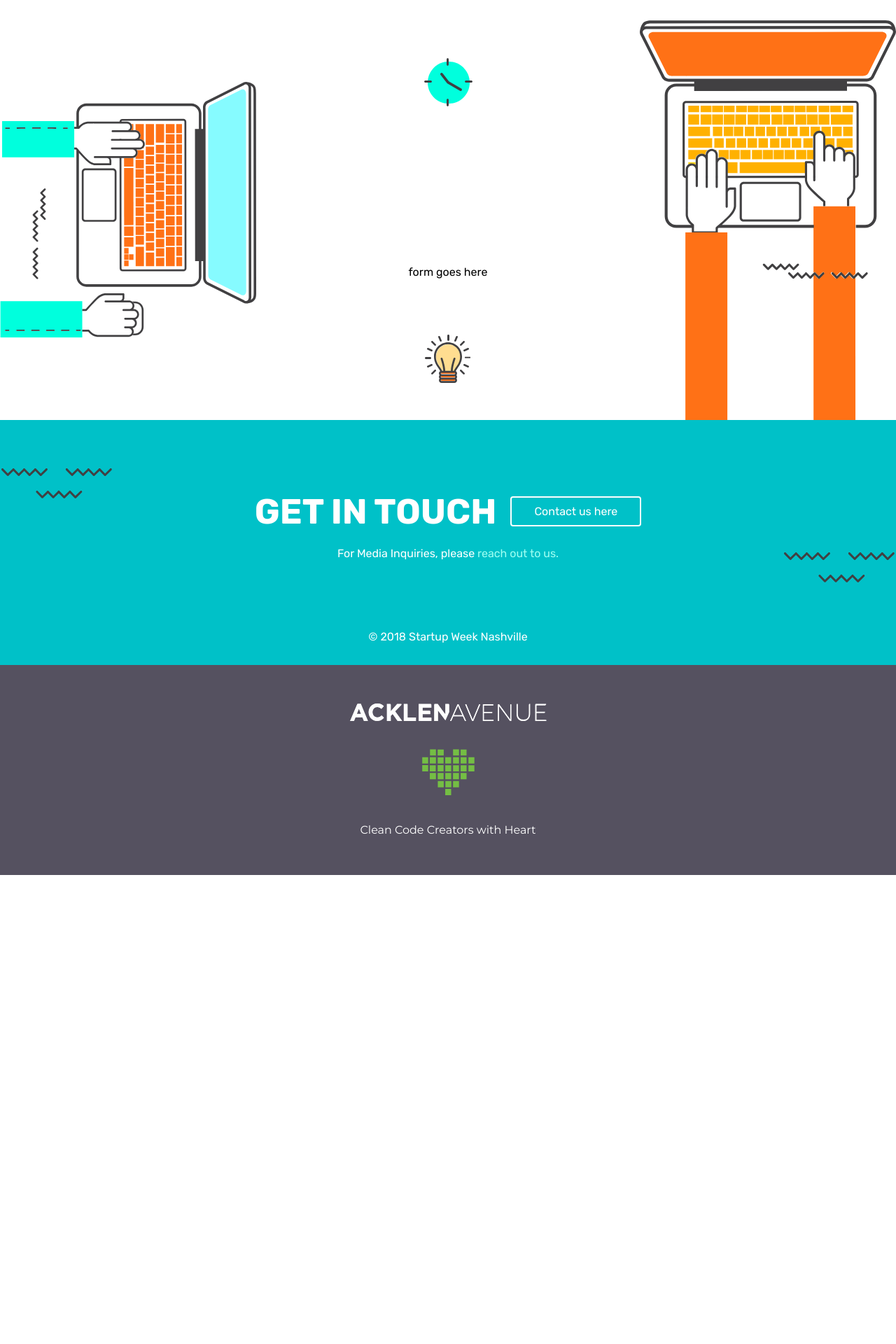
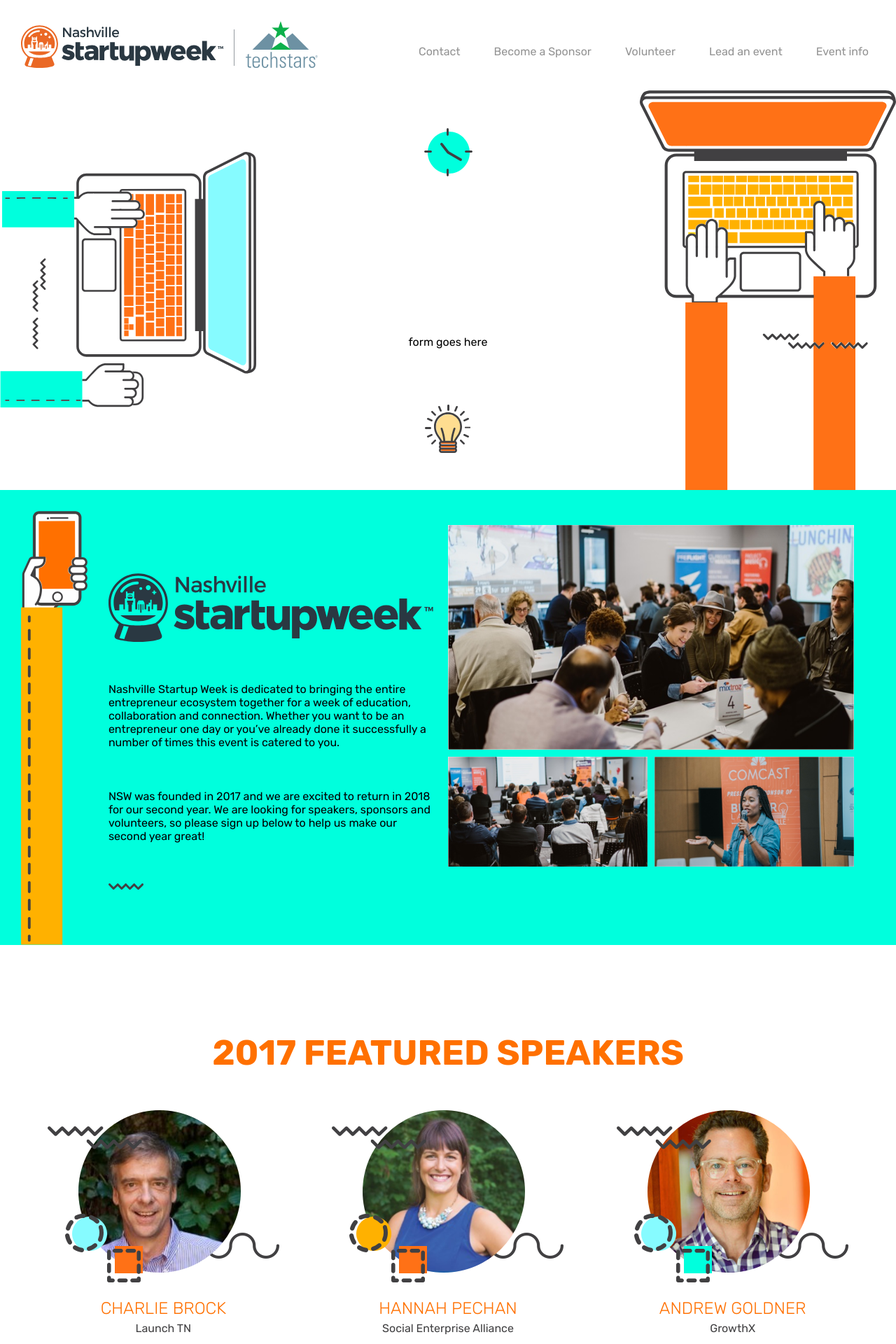
Before and after one commit to dchinchilla/nashvillesw, a plain HTML site: page 2018/index.html in a window 1280 px wide. Shown: the top 1920 px of the page at 70% size. Before the commit the page ends 1250 px from the top, so only its background shows below. Drawn offline with Linux system fonts and the light colour scheme.

Commit message:
Speakers and description section
2 new sections, Navigation is not finished

```diff
--- a/2018/NSW_style1.css
+++ b/2018/NSW_style1.css
@@ -23,6 +23,49 @@ body{
 	font-family: 'Rubik', sans-serif;
 	-webkit-font-smoothing: antialiased;
 }
+
+header{
+	display: flex;
+	height: 100px;
+	align-items: baseline;
+}
+
+#NSWlogo{
+	margin-left:30px;
+	margin-right: 120px;
+	margin-top: 30px;
+}
+.navigation{
+	float: right;
+}
+
+.navigation ul {
+    list-style-type: none;
+    margin: 0;
+    padding: 0;
+    overflow: hidden;
+}
+
+.navigation li {
+    float: right;
+
+}
+
+.navigation li a {
+    display: block;
+    text-align: center;
+    padding: 14px 24px;
+    text-decoration: none;
+    color: #939393;
+    -webkit-transition-duration: 0.4s; /* Safari */
+    transition-duration: 0.4s;
+}
+.navigation li a:hover {
+    color: #FF7000;
+    text-decoration: underline;
+    font-weight: bold;
+}
+
 
 section.taglinebanner {
     /*background-color: #c1edff;*/
@@ -53,7 +96,7 @@ section.taglinebanner {
 	justify-content: center;
 	flex-direction:  column;
 	display: flex;
-	padding: 30px;
+	margin: 30px;
 }
 
 .clockblue {
@@ -85,6 +128,89 @@ img.animated-tagline {
     display: block;
     max-width: 100%;
     height: auto;
+}
+
+section.descriptionsection{
+	height: 650px;
+	background-color: #00FFDD;
+	display: flex;
+
+}
+.description1{
+	width: 50%;
+	display: flex;
+}
+.description2{
+	width: 50%;
+}
+#handphone{
+	margin-left: 30px;
+	margin-top: 30px;
+}
+.descriptiontext{
+	display: flex;
+	flex-direction: column;
+	justify-content: space-around;
+	align-items: flex-start;
+	padding-left: 30px;
+	padding-right: 60px;
+	padding-top: 90px;
+	padding-bottom: 50px;
+}
+.descriptionphotos{
+	display: flex;
+	flex-direction: column;
+	padding-top: 50px;
+	padding-right: 60px;
+	max-width: 660px;
+}
+.bottomphoto{
+	display: flex;
+}
+.descriptionphotos img{
+	width: 100%;
+	height: auto;
+}
+.bp1{
+	padding-right: 10px;
+
+}
+.topphoto{
+	margin-bottom: 6px;
+}
+
+section.speakerssection{
+	height: 650px;
+	padding-left: 30px;
+	padding-right: 30px;
+	text-align: center;
+	color: #414042;
+	display: flex;
+	justify-content: center;
+	flex-direction: column;
+}
+.speakerssection h1{
+	font-size: 50px;
+	text-align: center;
+	color: #FF7000;
+}
+.speakerssection h2{
+	color: #FF7000;
+	margin-bottom: 5px;
+	font-weight: lighter;
+}
+
+.speakerscontainer{
+	display: flex;
+	align-items: center;
+	justify-content: space-around;
+}
+.speaker{
+	margin: 10px;
+}
+section.leadeventsection{
+	height: 650px;
+	background-color: #FFB100;
 }
 
 section.contact{
@@ -176,6 +302,19 @@ section.contact{
 
 @media (max-width: 700px) {
 
+	header{
+		flex-direction: column;
+	}
+	#NSWlogo{
+		width: 70%;
+		margin: 0 10 0 10;
+		display: inline-block;
+	}
+
+	.navigation{
+		display: none;
+	}
+
 	section.taglinebanner{
 		flex-direction: column;
 		align-items: center;
@@ -198,6 +337,50 @@ section.contact{
 	.taglinecontent{
 		width: 80%;
 	}
+	section.descriptionsection{
+		flex-direction: column;
+		height: 1300px;
+		align-items: center;
+		padding-top: 40px;
+	}
+	#handphone{
+		display: none;
+	}
+	.description1, .description2{
+		width: 100%;
+		justify-content: center;
+		height: 1100px;
+	}
+	.descriptiontext{
+		width: 80%;
+		height: 500px;
+		padding: 0;
+	}
+	#NSWlogogrey{
+		width: 100%;
+	}
+	.descriptionphotos{
+		padding: 0;
+	}
+	.bottomphoto{
+		flex-direction: column;
+	}
+	.bp1{
+		padding-right: 0;
+		padding-bottom: 6px;
+	}
+
+	section.speakerssection{
+		height: 1500px;
+		justify-content: space-around;
+		padding: 10px;
+	}
+	.speakerscontainer{
+		flex-direction: column;
+		justify-content: space-around;
+		height: 100%;
+	}
+
 	.getintouch{
 	flex-direction: column;
 	text-align: center;
@@ -209,4 +392,6 @@ section.contact{
 	}
 
 
+
+
 }/*media query 700px*/
--- a/2018/index.html
+++ b/2018/index.html
@@ -16,10 +16,32 @@
   <body>
 <div class="container">
 
+    <header>
+
+      <img id="NSWlogo" src="img/NSWlogo.svg">
+
+      <div class="navigation">
+        <nav>
+                <ul>
+                    <li><a href="index.html">Event info</a>
+                    </li>
+                    <li><a href="leadaneventsection">Lead an event</a>
+                    </li>
+                    <li><a href="Volunteersection">Volunteer</a>
+                    </li>
+                    <li><a href="Becomeasponsorsection">Become a Sponsor</a>
+                    </li>
+                    <li><a href="Conctactsection">Contact</a>
+                    </li>
+                </ul>
+        </nav>
+
+      </div>
 
     </header>
 
     <main>
+
       <section class="taglinebanner">
         <div class="taglineimg1">
           <img src="img/laptopblue.svg">
@@ -46,9 +68,64 @@
 
         </div><!--taglineimg2-->
 
-
       </section><!--Tagline banner-->
 
+      <section class="descriptionsection">
+        <div class="description1">
+          <img id="handphone" src="img/handphone.svg">
+          <div class="descriptiontext">
+            <img id="NSWlogogrey" src="img/NSWlogogrey.svg">
+            <p>Nashville Startup Week is dedicated to bringing the entire entrepreneur ecosystem together for a week of education, collaboration and connection. Whether you want to be an entrepreneur one day or you’ve already done it successfully a number of times this event is catered to you.</p>
+            <p>NSW was founded in 2017 and we are excited to return in 2018 for our second year. We are looking for speakers, sponsors and volunteers, so please sign up below to help us make our second year great!</p>
+            <img src="img/brokenline.svg">
+          </div>
+        </div>
+        <div class="description2">
+          <div class="descriptionphotos">
+            <div class="topphoto">
+              <img src="img/photo1.jpg">
+            </div>
+            <div class="bottomphoto">
+              <div class="bp1">
+                <img src="img/photo2.jpg">
+              </div>
+              <div class="bp2">
+                <img src="img/photo3.jpg">
+              </div>
+            </div>
+
+          </div>
+
+
+        </div>
+      </section><!--/Descrition section-->
+
+      <section class="speakerssection">
+        <h1>2017 FEATURED SPEAKERS</h1>
+        <div class="speakerscontainer">
+          <div class="speaker">
+            <img src="img/speaker1.png">
+            <h2>CHARLIE BROCK</h2>
+            <p>Launch TN</p>
+          </div>
+          <div class="speaker">
+            <img src="img/speaker2.png">
+            <h2>HANNAH PECHAN</h2>
+            <p>Social Enterprise Alliance</p>
+          </div>
+          <div class="speaker">
+            <img src="img/speaker3.png">
+            <h2>ANDREW GOLDNER</h2>
+            <p>GrowthX</p>
+          </div>
+        </div>
+      </section><!--Speakers section-->
+      <section class="leadeventsection">
+
+
+
+
+      </section><!--/Lead an event section-->
 
       <section class="contact">
         <div class="contactcontent">
```
Also changed, not shown: 2018/img/NSWlogo.svg (added), 2018/img/NSWlogogrey.svg (added), 2018/img/brokenline.svg (added), 2018/img/hamburguer.svg (added), 2018/img/handphone.svg (added), 2018/img/photo1.jpg (added), 2018/img/photo2.jpg (added), 2018/img/photo3.jpg (added), 2018/img/speaker1.png (added), 2018/img/speaker2.png (added), 2018/img/speaker3.png (added).
